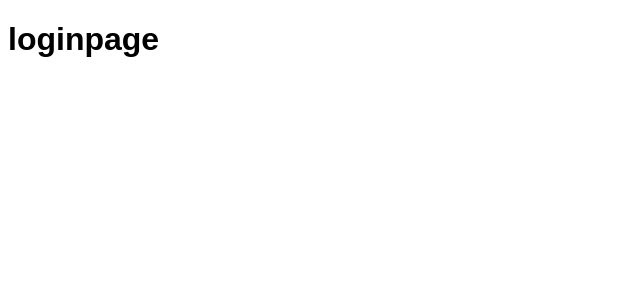
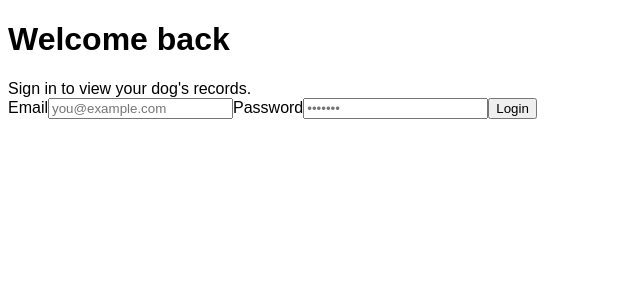
Before and after one commit to ddiaaaaanna/milo, a React (Vite) app in the folder client/: page /login in a window 1280 px wide. Shown: the top 300 px of the page, without its empty margins (0-640 px from the left). Built offline with nearby package versions, Linux system fonts and the light colour scheme.

Commit message:
add login form

```diff
--- a/client/src/pages/Login/Login.tsx
+++ b/client/src/pages/Login/Login.tsx
@@ -1,9 +1,72 @@
 import "./Login.css";
+import { useNavigate } from "react-router-dom";
+import { useState, type SyntheticEvent } from "react";
+
+type LoginObject = {
+  email: string;
+  password: string;
+};
 
 function Login() {
+  const [loginUser, setLoginUser] = useState<LoginObject>({
+    email: "",
+    password: "",
+  });
+
+  const navigate = useNavigate();
+
+  function login(e: SyntheticEvent) {
+    e.preventDefault();
+
+    const api = `http://localhost:5001/login`;
+    fetch(api, {
+      method: "POST",
+      headers: {
+        "Content-type": "application/json",
+      },
+      body: JSON.stringify({
+        ...loginUser,
+      }),
+    })
+      .then((response) => {
+        return response.json();
+      })
+      .then(() => navigate("/"))
+      .catch((err) => {
+        console.log(err);
+      });
+  }
+
   return (
     <>
-      <h1>loginpage</h1>
+      <h1>Welcome back</h1>
+      <p>Sign in to view your dog's records.</p>
+
+      <form onSubmit={login}>
+        <label htmlFor="login-email">Email</label>
+        <input
+          id="login-email"
+          type="email"
+          placeholder="you@example.com"
+          value={loginUser.email}
+          onChange={(e) =>
+            setLoginUser({ ...loginUser, email: e.target.value })
+          }
+        />
+
+        <label htmlFor="login-pw">Password</label>
+        <input
+          id="login-pw"
+          type="password"
+          placeholder="•••••••"
+          value={loginUser.password}
+          onChange={(e) =>
+            setLoginUser({ ...loginUser, password: e.target.value })
+          }
+        />
+
+        <button type="submit">Login</button>
+      </form>
     </>
   );
 }
--- a/client/src/pages/Register/Register.tsx
+++ b/client/src/pages/Register/Register.tsx
@@ -1,7 +1,6 @@
-import { Link } from "react-router-dom";
+import { Link, useNavigate } from "react-router-dom";
 import "./Register.css";
 import { useState, type SyntheticEvent } from "react";
-import { useNavigate } from "react-router-dom";
 
 type UserObject = {
   name: string;
@@ -90,7 +89,6 @@ function Register() {
         />
         {passwordsMatchErr && <p>Passwords do not match</p>}
 
-        {/*  navigate to create dog */}
         <button type="submit">Create account</button>
       </form>
 
```
